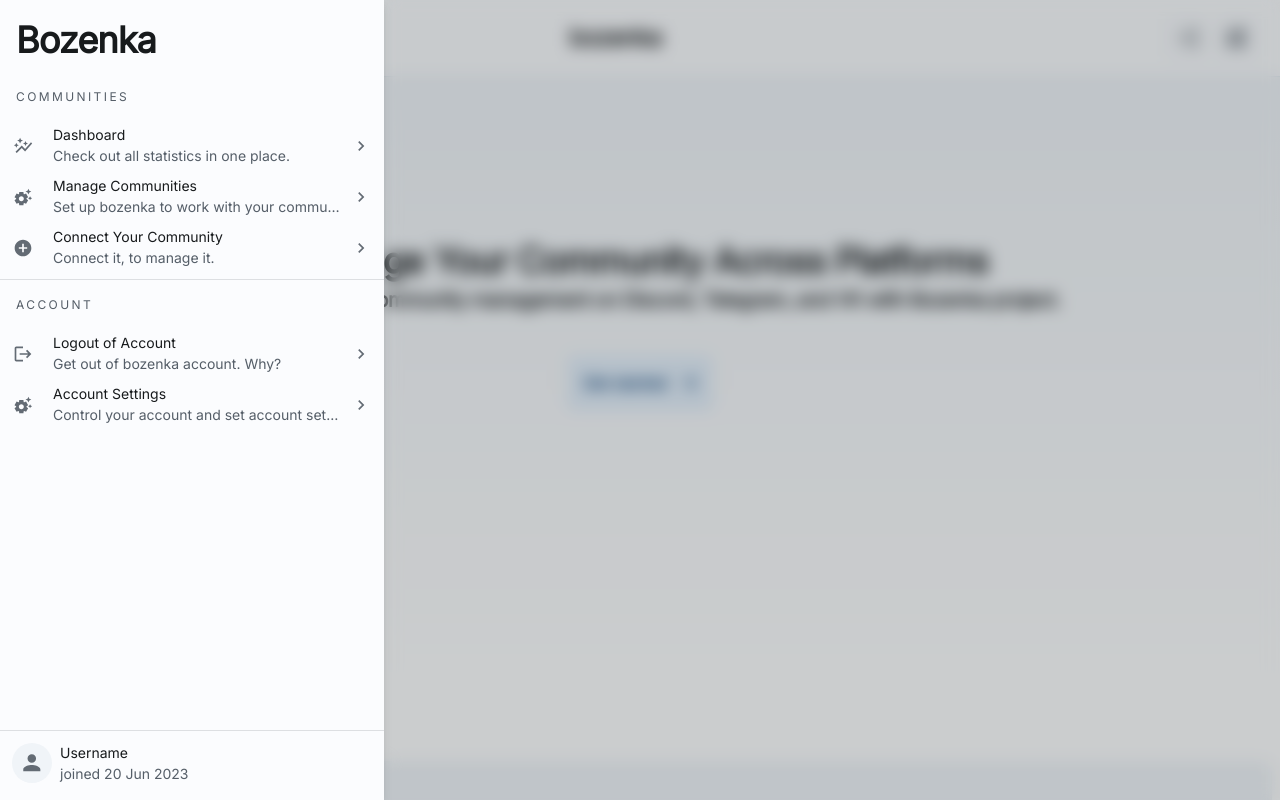
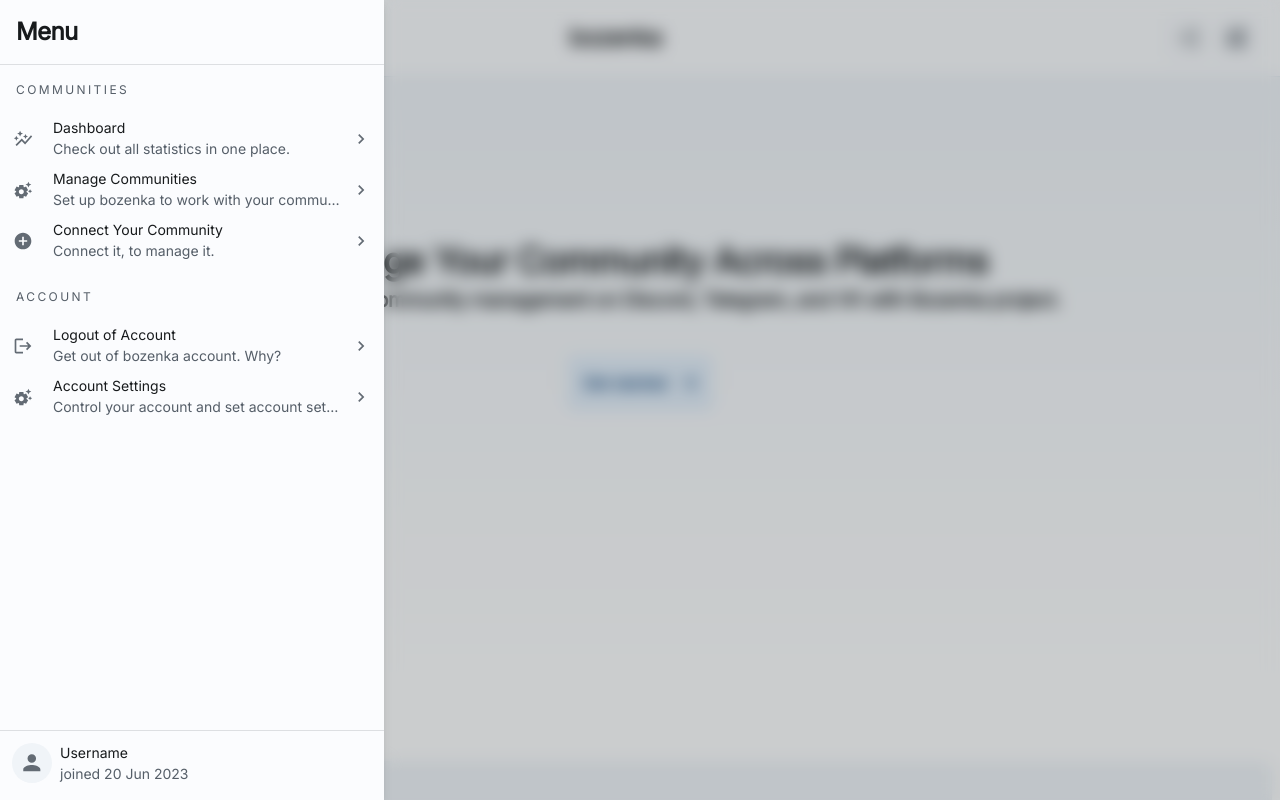
Before and after one commit to KittyNeverDies/Bozenka, a React (Vite) app in the folder bozenka-frontend/: page / in a window 1280 px wide. Both pictures are taken after a click on the button 43 px from the left and 38 px from the top of the page. Shown: the top 800 px of the page. Built offline with nearby package versions, Linux system fonts and the light colour scheme.

Commit message:
improvement: small menu change

```diff
--- a/bozenka-frontend/src/components/Header.jsx
+++ b/bozenka-frontend/src/components/Header.jsx
@@ -174,19 +174,21 @@
             onClick={toggleLoginDrawer(false)}
             onKeyDown={toggleLoginDrawer(false)}
         >
-            <Typography level="h1"
+            <Typography level="h3"
 
-                sx={{ paddingLeft: 2, paddingBottom: 1, paddingTop: 2}}
-            >Bozenka</Typography>
-              <Typography
-                id="ellipsis-list-demo"
-                level="body-xs"
-                textTransform="uppercase"
-                sx={{ letterSpacing: '0.15rem', paddingLeft: 2, paddingBottom: 1, paddingTop: 2}}
-                >
+                sx={{ p: 2, borderBottom: '1px solid', borderColor: 'divider' }}
+            >Menu</Typography>
+      <Typography
+        id="ellipsis-list-demo"
+        level="body-xs"
+        textTransform="uppercase"
+      sx={{
+        letterSpacing: '0.15rem',
+        paddingLeft: 2,
+        paddingBottom: 1,
+        paddingTop: 2}}>
                     Communities
-               </Typography>
-
+      </Typography>
       <List>
         <ListItem key="Dashboard">
             <ListItemButton>
@@ -237,9 +239,6 @@
             </ListItemButton>
         </ListItem>
       </List>
-      <Divider />
-
-
       <Typography
                 id="ellipsis-list-demo"
                 level="body-xs"
```
